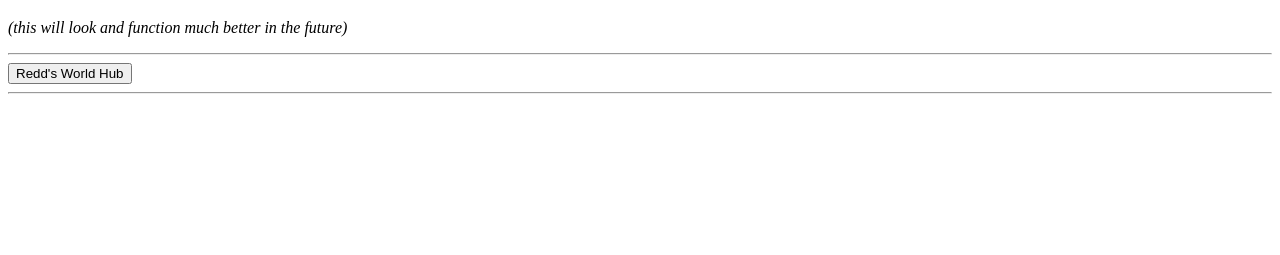
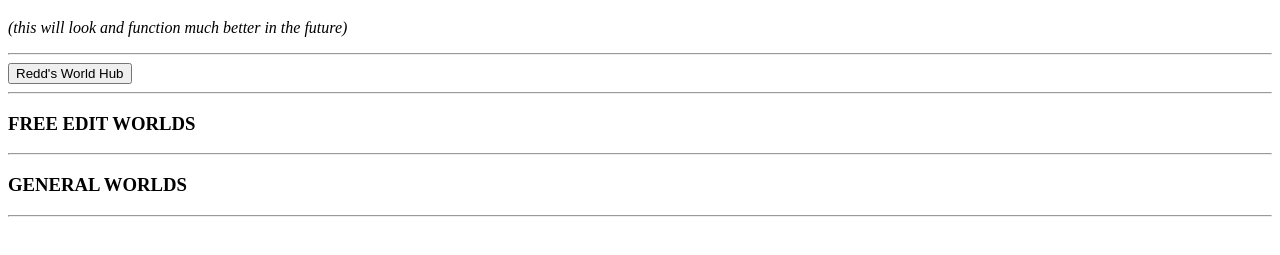
Before and after one commit to TheGodOfPalebeaks/pw-reddsworlds, a plain HTML site: page index.html in a window 1280 px wide. Shown: the part 61-316 px from the top of the page. Drawn offline with Linux system fonts and the light colour scheme.

Commit message:
expanded body of index.html, adding category text (h3s) and hr elements, making a base for actual content on site

```diff
--- a/index.html
+++ b/index.html
@@ -11,6 +11,9 @@
     <hr>
     <a href="https://pixelwalker.net/world/r0f21667ad73f08"><button>Redd's World Hub</button></a>
     <hr>
-
+    <h3>FREE EDIT WORLDS</h3>
+    <hr>
+    <h3>GENERAL WORLDS</h3>
+    <hr>
   </body>
 </html>
```
